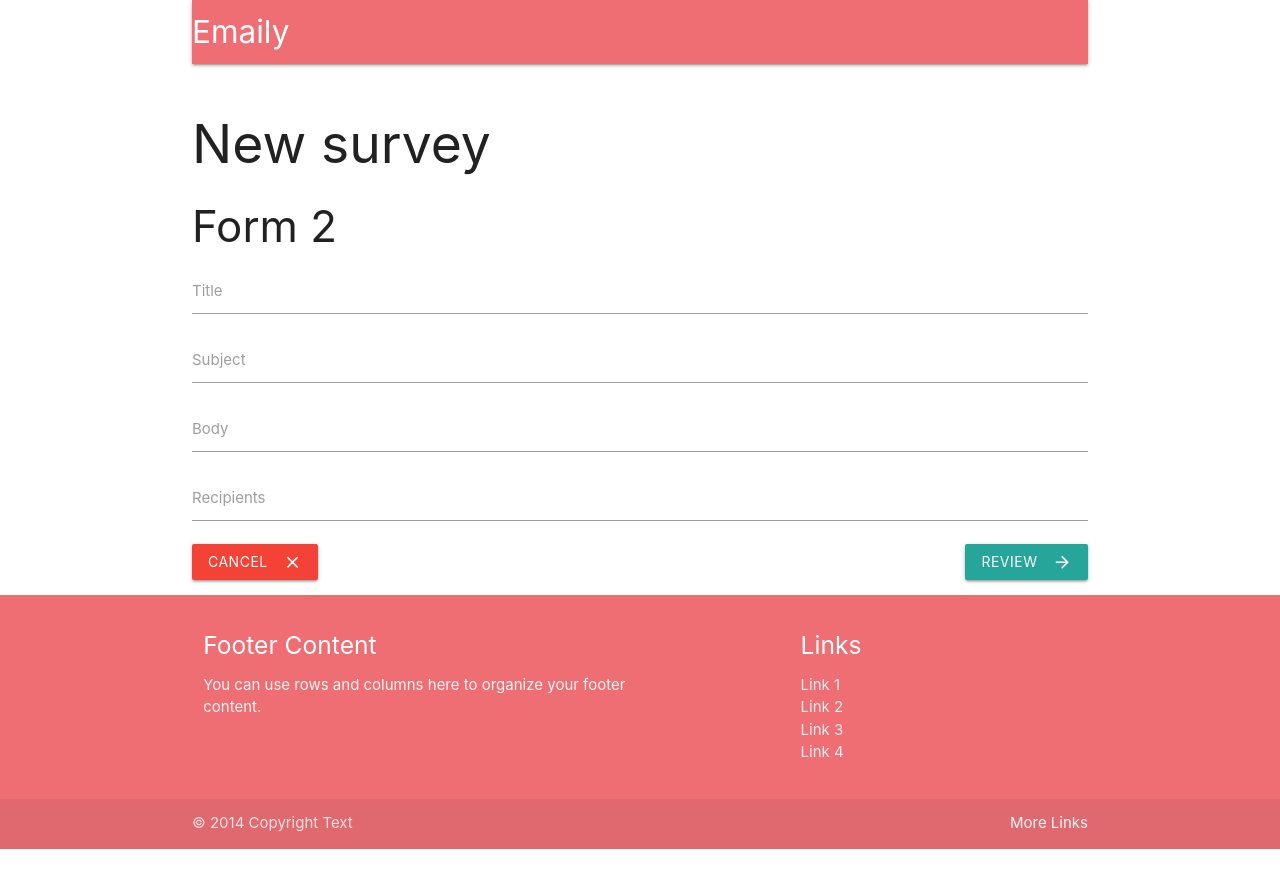
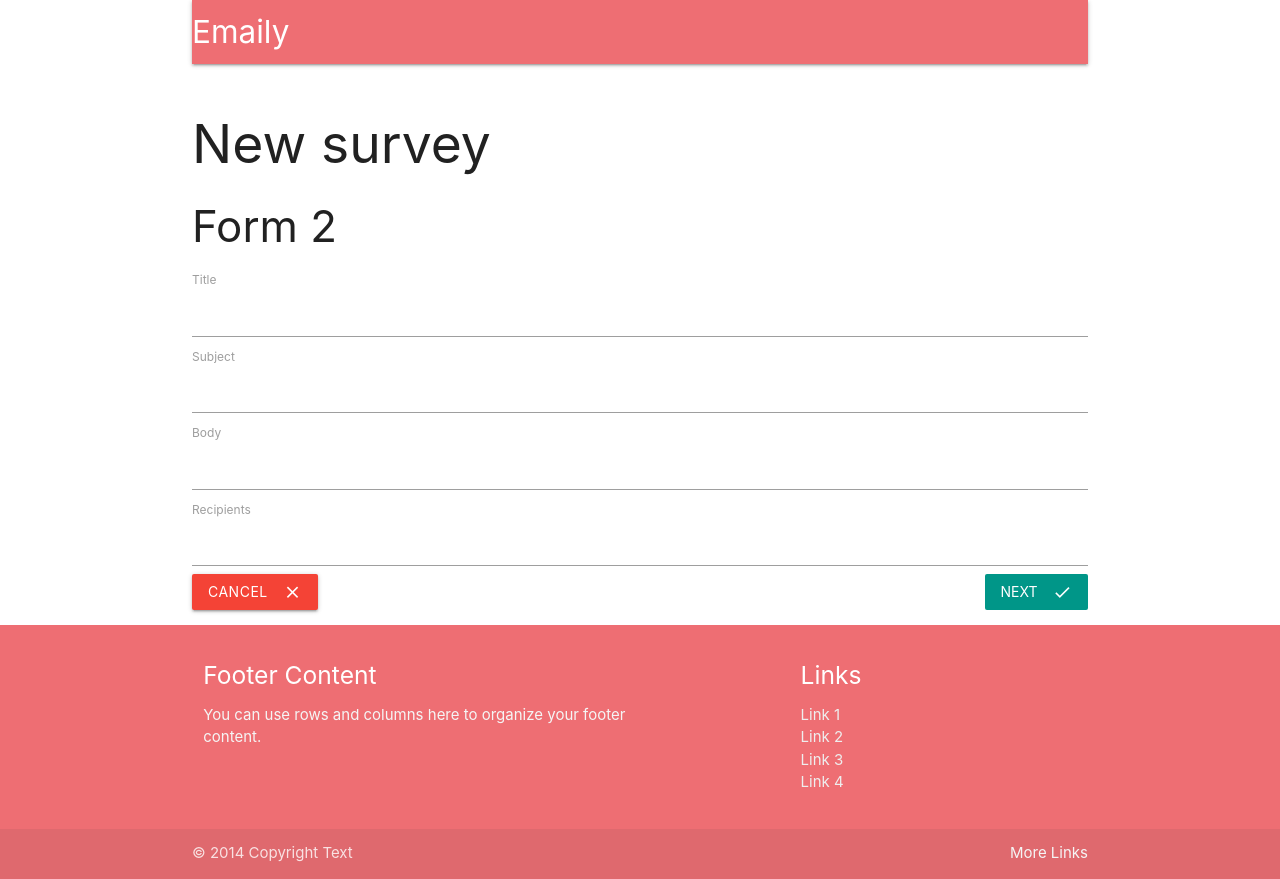
Before and after one commit to v3nt/react-fedback-app, a React (Create React App) app in the folder client/: page /surveys/new in a window 1280 px wide. Before the commit the page ends 849 px from the top, so only its background shows below. Built offline with nearby package versions, Linux system fonts and the light colour scheme; no server answers.

Commit message:
validate started

```diff
--- a/client/src/components/SurveyField.js
+++ b/client/src/components/SurveyField.js
@@ -1,9 +1,9 @@
 import React from "react";
 
-const SurveyField = ({ input, label }) => {
-  //   console.log(input);
+const SurveyField = ({ input, label, meta }) => {
+  // console.log(error);
   return (
-    <div className="input-field">
+    <div className="input-fieldOFF">
       <label>{label}</label>
       <input {...input} />
     </div>
--- a/client/src/components/SurveyForm.js
+++ b/client/src/components/SurveyForm.js
@@ -33,8 +33,9 @@ class SurveyForm extends Component {
             Cancel <i className="material-icons right">clear</i>
           </Link>
 
-          <button type="submit" value="Submit" className="btn right">
-            Review <i className="material-icons right">arrow_forward</i>
+          <button type="submit" className="teal btn-flat right white-text">
+            Next
+            <i className="material-icons right">done</i>
           </button>
         </form>
       </div>
@@ -42,6 +43,17 @@ class SurveyForm extends Component {
   }
 }
 
+function validate(values) {
+  const errors = {};
+  console.log("validate", values);
+  if (values.title) {
+    errors.title = "you must provide a title";
+  }
+  return errors;
+}
+
+// wrap the form
 export default reduxForm({
+  validate,
   form: "surveyForm",
 })(SurveyForm);
```
